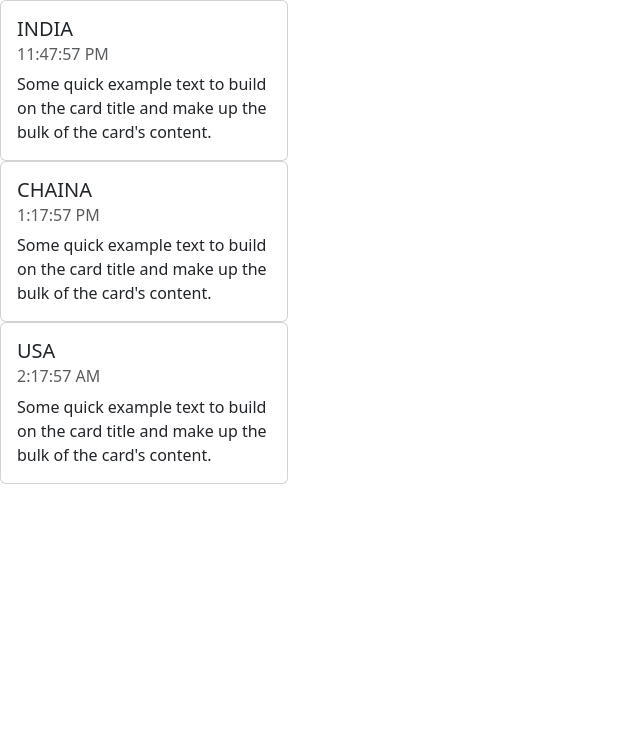
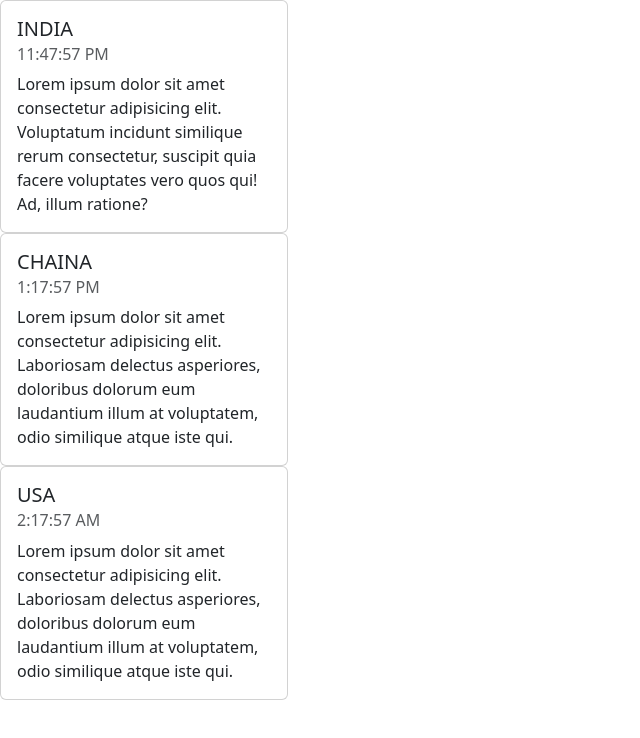
Before and after one commit to Chanchal010/JavaScript_Projects, a plain HTML site: page World_Clock/index.html in a window 1280 px wide. Shown: the whole page, without its empty margins (0-640 px from the left). Drawn offline with nearby package versions, Linux system fonts and the light colour scheme.

Commit message:
changes on readme

```diff
--- a/World_Clock/index.html
+++ b/World_Clock/index.html
@@ -15,7 +15,7 @@
         <div class="card-body">
           <h5 class="card-title"> INDIA</h5>
           <h6 class="card-subtitle mb-2 text-body-secondary" id="india"></h6>
-          <p class="card-text">Some quick example text to build on the card title and make up the bulk of the card's content.</p>
+          <p class="card-text">Lorem ipsum dolor sit amet consectetur adipisicing elit. Voluptatum incidunt similique rerum consectetur, suscipit quia facere voluptates vero quos qui! Ad, illum ratione?</p>
           <!-- <a href="#" class="card-link">Card link</a>
           <a href="#" class="card-link">Another link</a> -->
         </div>
@@ -25,7 +25,7 @@
         <div class="card-body">
           <h5 class="card-title">CHAINA</h5>
           <h6 class="card-subtitle mb-2 text-body-secondary" id="usa"></h6>
-          <p class="card-text">Some quick example text to build on the card title and make up the bulk of the card's content.</p>
+          <p class="card-text">Lorem ipsum dolor sit amet consectetur adipisicing elit. Laboriosam delectus asperiores, doloribus dolorum eum laudantium illum at voluptatem, odio similique atque iste qui.</p>
           <!-- <a href="#" class="card-link">Card link</a>
           <a href="#" class="card-link">Another link</a> -->
         </div>
@@ -35,7 +35,7 @@
         <div class="card-body">
           <h5 class="card-title">USA</h5>
           <h6 class="card-subtitle mb-2 text-body-secondary" id="chaina"></h6>
-          <p class="card-text">Some quick example text to build on the card title and make up the bulk of the card's content.</p>
+          <p class="card-text">Lorem ipsum dolor sit amet consectetur adipisicing elit. Laboriosam delectus asperiores, doloribus dolorum eum laudantium illum at voluptatem, odio similique atque iste qui.</p>
           <!-- <a href="#" class="card-link">Card link</a>
           <a href="#" class="card-link">Another link</a> -->
         </div>
```
Also changed, not shown: 1 other file.
